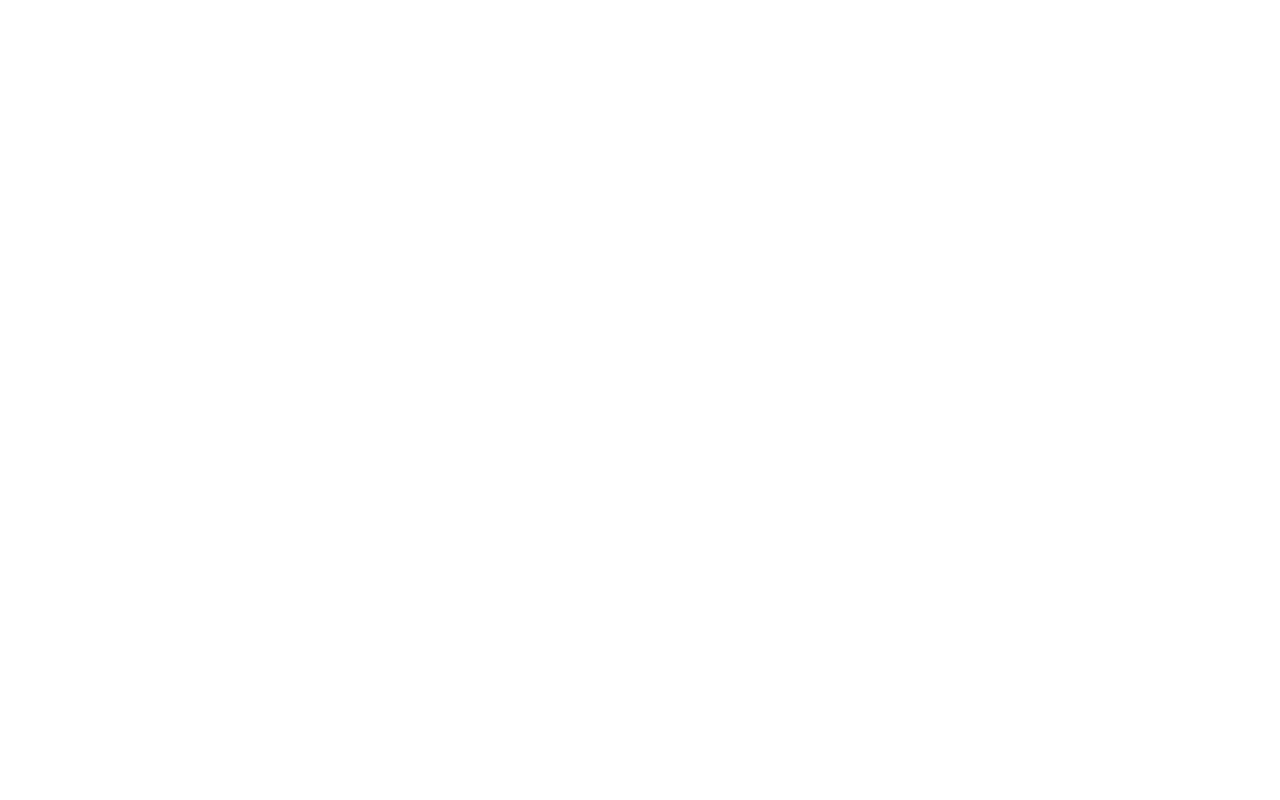
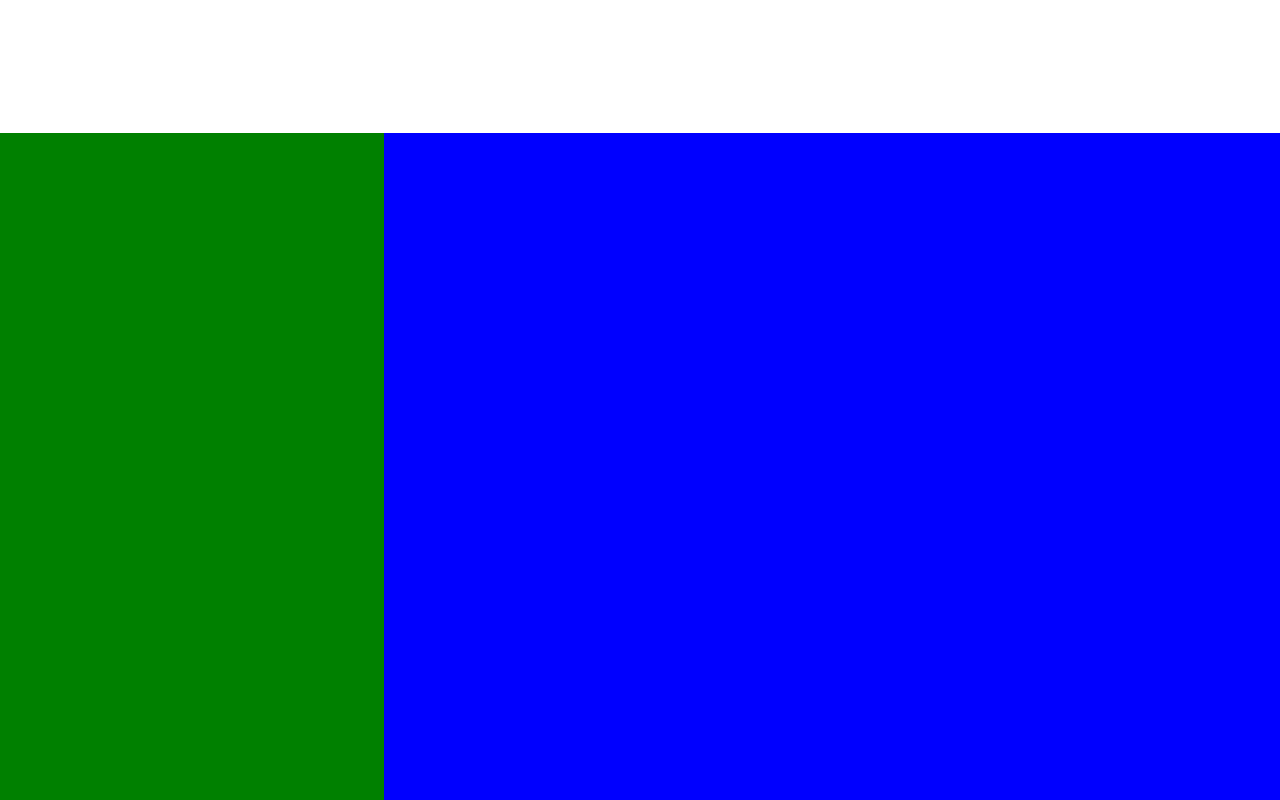
Before and after one commit to Marineincera/integrationTest, a plain HTML site: page index.html in a window 1280 px wide. Drawn offline with Linux system fonts and the light colour scheme.

Commit message:
pageStructure: basic structure done

```diff
--- a/index.html
+++ b/index.html
@@ -6,6 +6,10 @@
 
 </head>
 <body>
-
+<header></header>
+<main>
+  <aside></aside>
+  <div class="container"></div>
+</main>
 </body>
 </html>
--- a/style.css
+++ b/style.css
@@ -0,0 +1,34 @@
+body{
+    background-color: brown;
+    width: 100vw;
+    height: 100%;
+    display: flex;
+    flex-direction: column;
+
+    margin: 0px;
+}
+
+header{
+    background-color: white;
+    height: 20vh;
+    width: 100%;
+}
+
+main{
+    background-color: pink;
+    height: 100%;
+    width: 100%;
+    display: flex;
+}
+
+aside{
+    background-color: green;
+    width: 30%;
+    height: 100%;
+}
+
+.container{
+    background-color: blue;
+    width: 70%;
+    height: 100%;
+}
```
